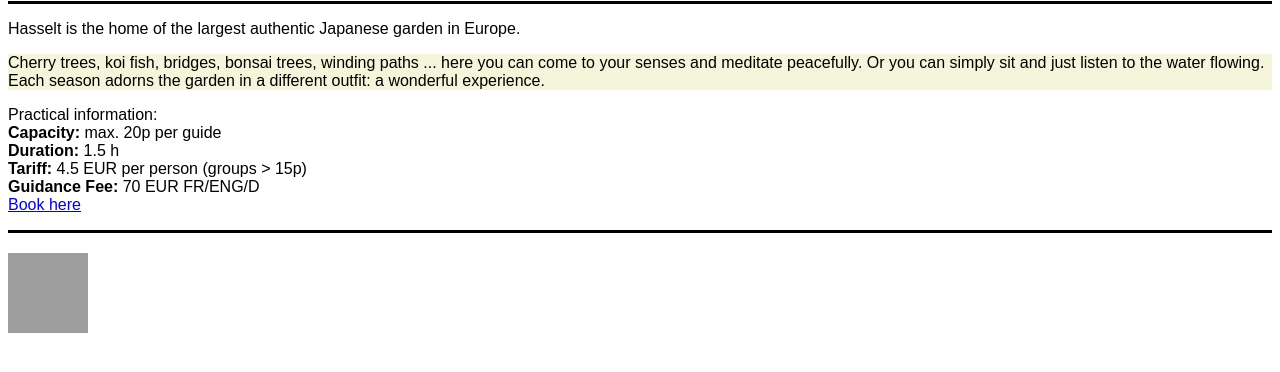
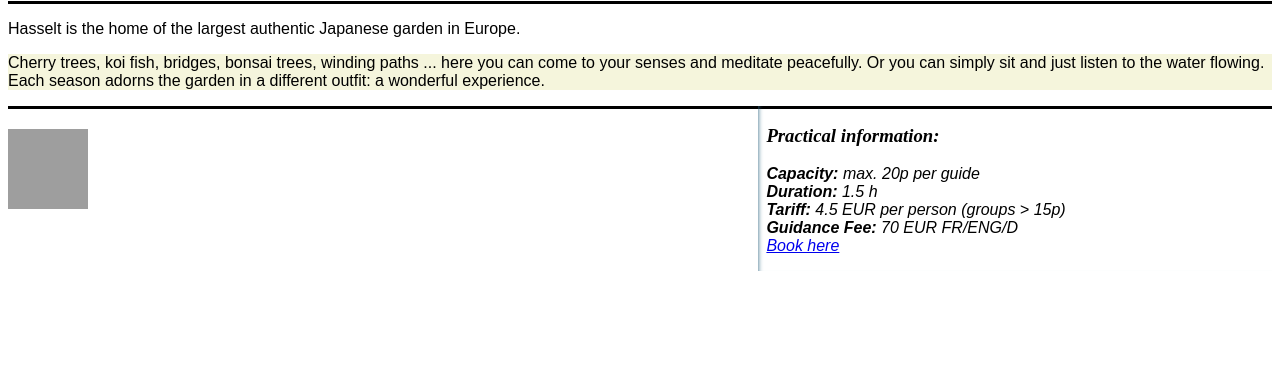
Before and after one commit to fmkarakus/integrate2, a plain HTML site: page index.html in a window 1280 px wide. Shown: the part 108-480 px from the top of the page. Drawn offline with Linux system fonts and the light colour scheme; grey boxes are pictures that could not be loaded.

Commit message:
Style added to aside

```diff
--- a/index.html
+++ b/index.html
@@ -30,6 +30,19 @@
     article {
      background-color: beige;
     }
+
+    aside {
+      width: 40%;
+      padding-left: .5rem;
+      margin-left: .5rem;
+      float: right;
+      box-shadow: inset 5px 0 5px -5px #29627e;
+      font-style: italic;
+    }
+
+    .aside-text {
+      font-family: monospace;
+    }
   </style>
 
 </head>
@@ -48,8 +61,8 @@
     </p>
   </article>
   <aside>
+    <h3>Practical information:</h3>
     <p>
-      Practical information:<br>
 <strong>Capacity:</strong> max. 20p per guide<br>
 <strong>Duration:</strong> 1.5 h<br>
 <strong>Tariff:</strong> 4.5 EUR per person (groups > 15p)<br>
```
